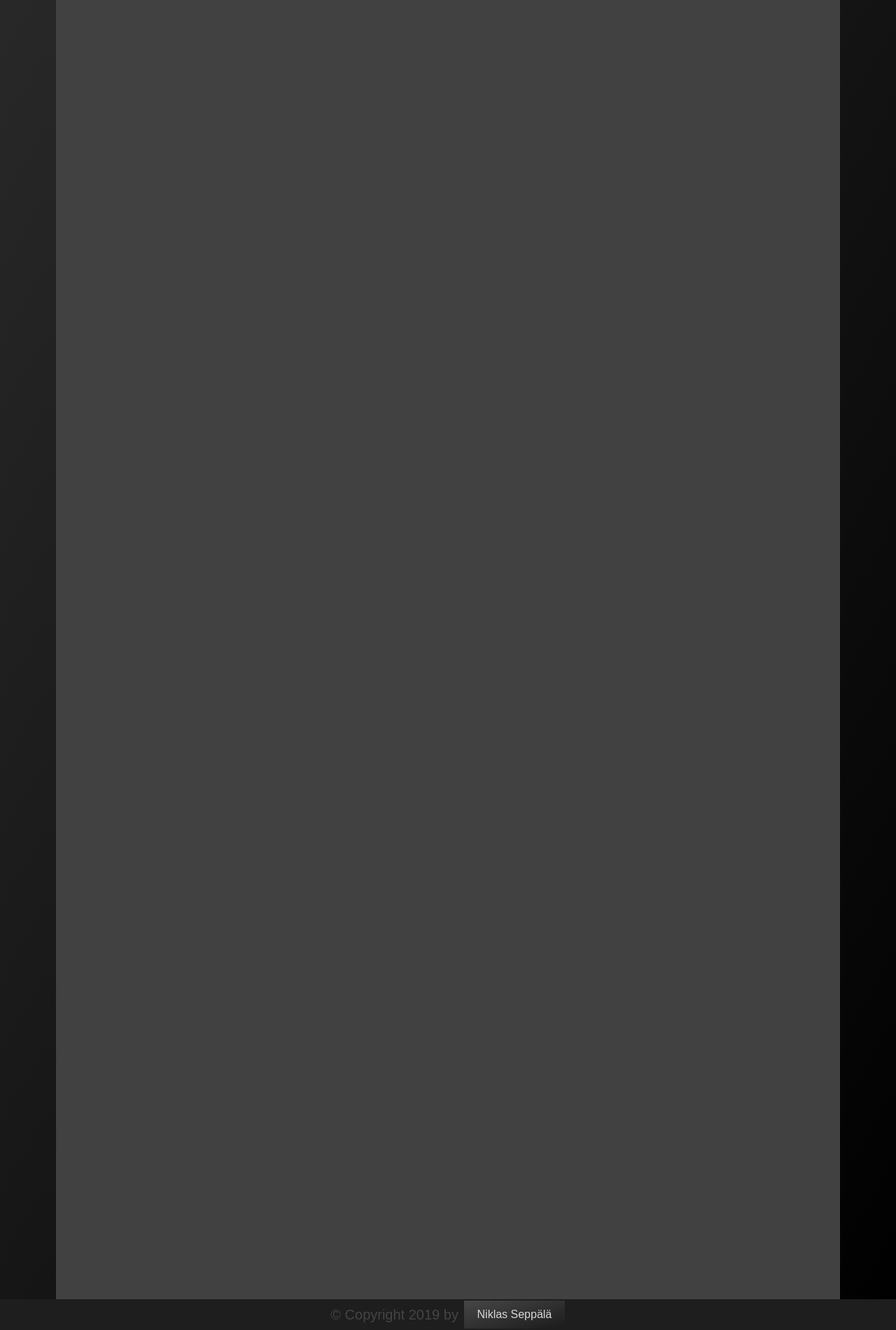
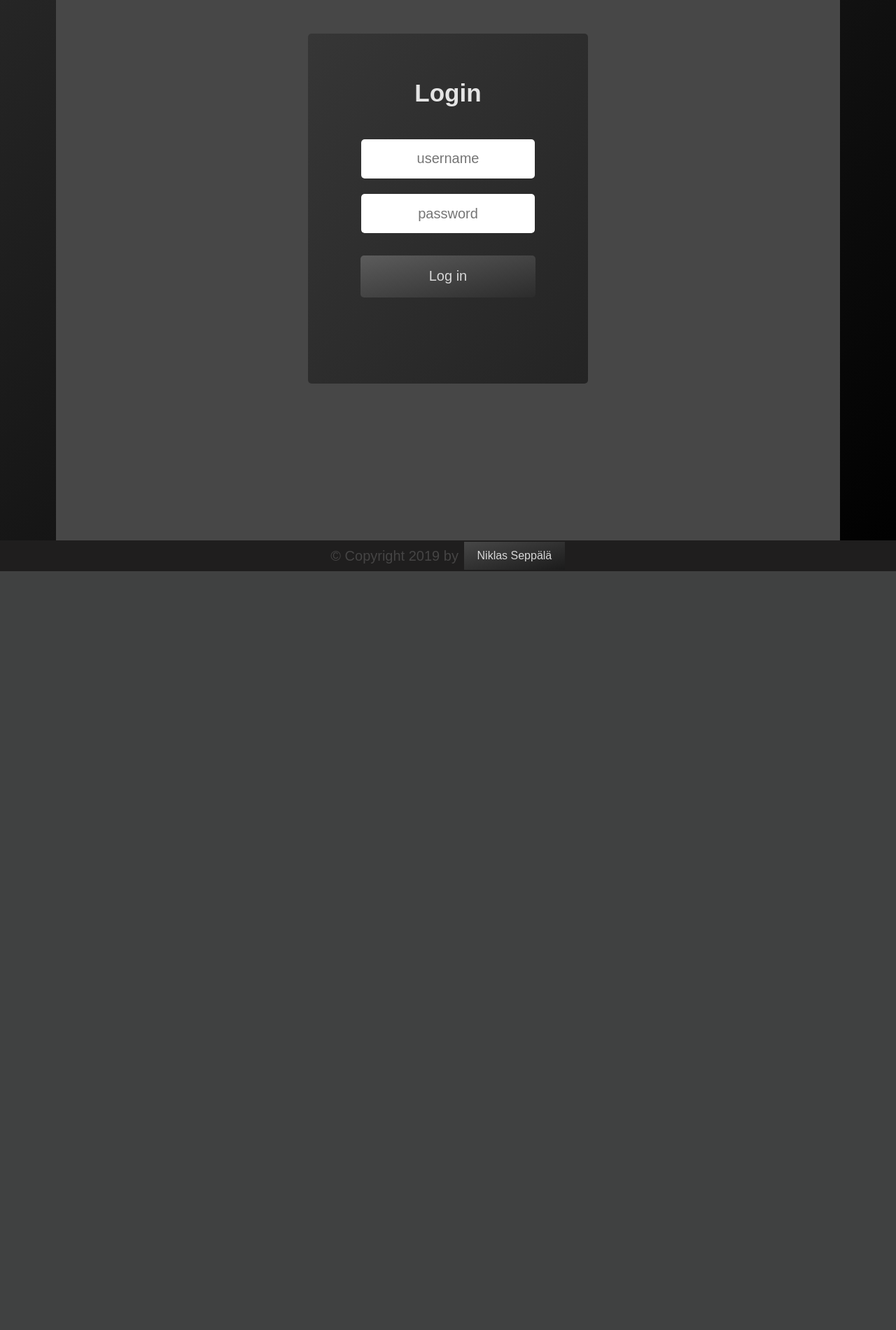
Before and after one commit to NikkeArp/my-website, a Flask app: page /login in a window 1280 px wide. Shown: the part 274-2174 px from the top of the page at 70% size. After the commit the page ends 1090 px from the top, so only its background shows below. Run offline with Flask 2, Linux system fonts and the light colour scheme.

Commit message:
HTML and CSS for login-page

```diff
--- a/static/styles/layoutStyle.css
+++ b/static/styles/layoutStyle.css
@@ -58,8 +58,6 @@ section {
 
 article {
     background-color: #414141;
-
-    height: 1600px;
     width: 80%;
 
     padding: 8em;
--- a/static/styles/login.css
+++ b/static/styles/login.css
@@ -1,3 +1,83 @@
 /*****************************************************************/
 /****    This stylesheet defines styles for login page        ****/
 /*****************************************************************/
+
+section.loginSection {
+    display: flex;
+    justify-content: center;
+    align-items: center;
+}
+
+article.loginArticle {
+    background-color: #474747;
+    display: flex;
+    justify-content: center;
+    padding-top: 3em;
+    padding-bottom: 14em;
+}
+
+div.formBox {
+    background-image: linear-gradient(to bottom right, #363636,  #242424);
+    border-radius: 5px;
+
+    display: flex;
+    justify-content: center;
+    align-items: center;
+}
+
+div.formHeader {
+    font-size: 30px;
+    margin-top: 1em;
+}
+
+div.controlGrp {
+    padding: 0.2em;
+    margin: 0.5em;
+}
+
+input {
+    text-align: center;
+    display: block;
+    border-radius: 5px;
+    height: 2.5em;
+    width: 12em;
+
+    border: 2px solid transparent;
+    transition: border .5s;
+
+    font-size: 20px;
+}
+
+input:focus {
+    border: 2px solid #efc26e;
+    box-shadow: none;
+    outline: none;
+}
+
+
+input.submtButton {
+    background-image: linear-gradient(to top left, #2c2c2c, #5c5c5c);
+    color: #d8d8d8;
+    border: none;
+    margin: 1em;
+    height: 3em;
+    width: 12.5em;
+}
+
+input.submtButton:hover {
+    background-image: linear-gradient(to top left, #2c2c2c, #646464);
+    box-shadow: 2px 3px 10px black;
+    cursor: pointer;
+
+}
+
+
+#loginForm {
+    height: 500px;
+    width: 400px;
+
+    display: flex;
+    flex-direction: column;
+    justify-content: start;
+    align-items: center;
+}
--- a/templates/layout.html
+++ b/templates/layout.html
@@ -7,6 +7,8 @@
     <link rel="stylesheet" href="{{ url_for('static', filename='styles/buttonLink.css') }}">
     <script src="https://ajax.googleapis.com/ajax/libs/jquery/3.3.1/jquery.min.js"></script>
     <script src="{{ url_for('static', filename='scripts/mainHeader.js') }}"></script>
+    {% block head %}
+    {% endblock head %}
     <title>{% block title %}{% endblock title %}</title>
   </head>
 
--- a/templates/login.html
+++ b/templates/login.html
@@ -1,6 +1,8 @@
 {% extends 'layout.html' %}
+{% block head %}
+<link rel="stylesheet" href="{{ url_for('static', filename='styles/login.css') }}">
+{% endblock head %}
 {% block title %}Login Page{% endblock title %}
-{% block header %}{% endblock header %}
 {% block content %}
 <nav>
   <div class="internalLinks">
@@ -11,6 +13,18 @@
   <article class="loginArticle">
     <div class="formBox" id="loginFormBox">
       <form action="./" method="POST" id=loginForm>
+        <div class="formHeader">
+          <h1>Login</h1>
+        </div>
+        <div class="controlGrp">
+          <input type="text" class="login-field" value="" placeholder="username" name="username">
+          <label class="login-field-icon fui-user" for="login-name"></label>
+        </div>
+        <div class="controlGrp">
+          <input type="password" class="login-field" value="" placeholder="password" name="password">
+          <label class="login-field-icon fui-lock" for="login-pass"></label>
+        </div>
+        <input type="submit" value="Log in" class="submtButton">
       </form>
     </div>
   </article>
```
